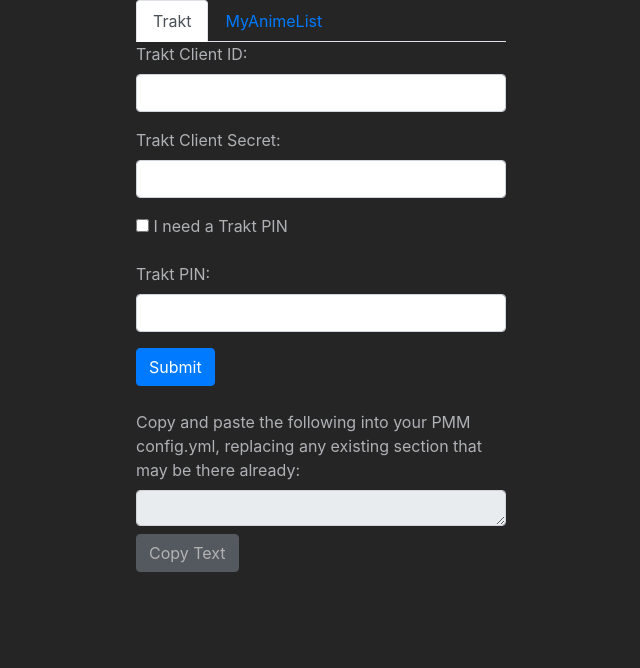
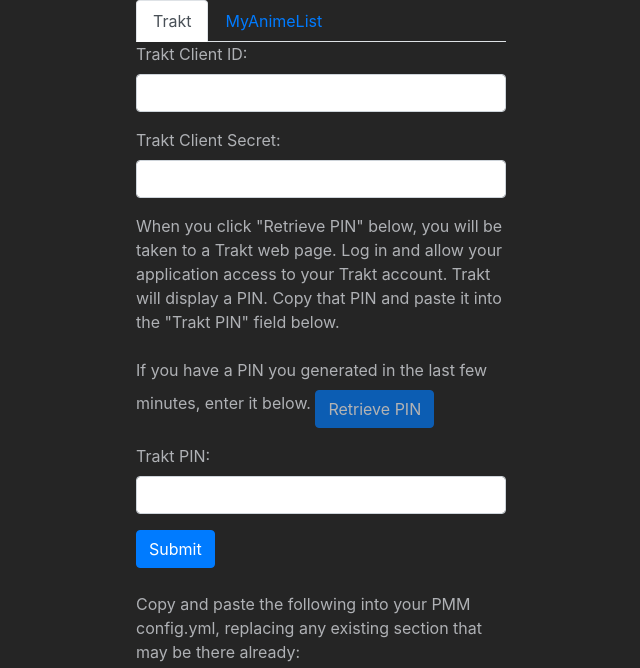
Before and after one commit to Kometa-Team/Trakt-MAL-OAuth, a Flask app: page / in a window 1280 px wide. Shown: the top 668 px of the page, without its empty margins (319-959 px from the left). Run offline with Flask 3, Linux system fonts and the light colour scheme; some libraries are stand-ins or nearby versions.

Commit message:
Get rid of checkbox, add contents to README.

```diff
--- a/templates/index.html
+++ b/templates/index.html
@@ -33,13 +33,9 @@
                         <input type="text" class="form-control" id="trakt_client_secret" name="trakt_client_secret" required>
                     </div>
 
-                    <div class="form-group">
-                        <input type="checkbox" id="toggleField" name="toggleField" onchange="togglePINURL()">
-                        <label for="toggleField">I need a Trakt PIN</label>
-                    </div>
-
-                    <div class="form-group" id="urlField" style="display: none;">
+                    <div class="form-group" id="urlField">
                         When you click "Retrieve PIN" below, you will be taken to a Trakt web page.  Log in and allow your application access to your Trakt account.  Trakt will display a PIN.  Copy that PIN and paste it into the "Trakt PIN" field below.<br><br>
+                        If you have a PIN you generated in the last few minutes, enter it below.
                         <input type="hidden" class="form-control" id="trakt_url" name="trakt_url" readonly oninput="checkURLStart(this)">
                         <button type="button" class="btn btn-primary mt-2" id="trakt_open_url" onclick="openUrl()">Retrieve PIN</button>
                     </div>
```
Also changed, not shown: README.md.
